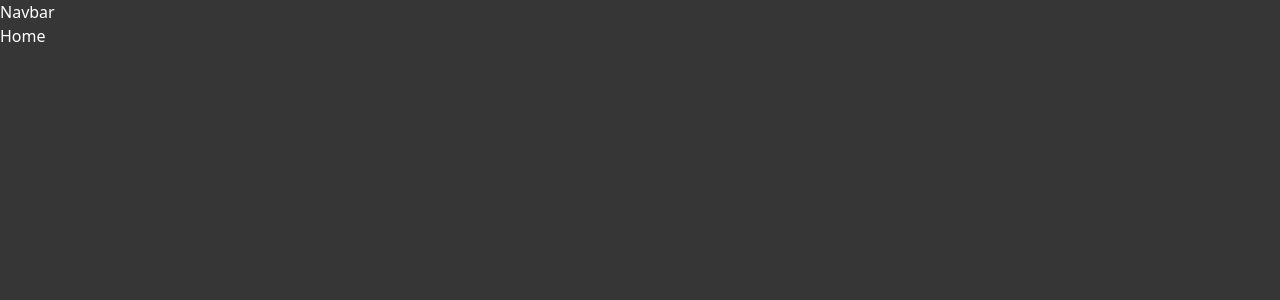
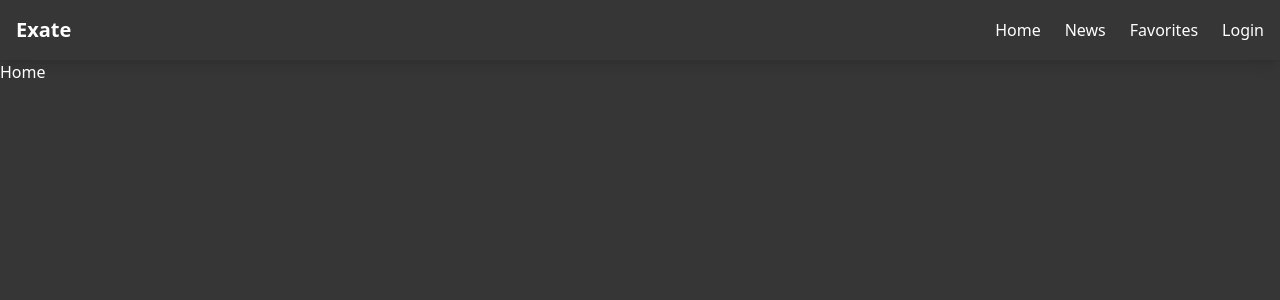
Before and after one commit to exchange-rate-page/front-react, a React (Create React App) app: page / in a window 1280 px wide. Shown: the top 300 px of the page. Built offline with nearby package versions, Linux system fonts and the light colour scheme.

Commit message:
feat: Navbar 생성

```diff
--- a/src/components/Navbar.js
+++ b/src/components/Navbar.js
@@ -1,8 +1,30 @@
 import React from 'react'
+import { Link } from 'react-router-dom'
+import Login from './../pages/Login';
 
 function Navbar() {
   return (
-    <div>Navbar</div>
+    <nav className='bg-[#363636] p-4 shadow-lg'>
+        <div className='container mx-auto flex justify-between items-center'>
+            <Link to="/" className='text-white text-xl font-bold'>
+                Exate
+            </Link>
+            <ul className='flex space-x-6'>
+                <li>
+                    <Link to='/' className='text-white hover:text-gray-400'>Home</Link>
+                </li>
+                <li>
+                    <Link to='/news' className='text-white hover:text-gray-400'>News</Link>
+                </li>
+                <li>
+                    <Link to='/favorites' className='text-white hover:text-gray-400'>Favorites</Link>
+                </li>
+                <li>
+                    <Link to='/login' className='text-white hover:text-gray-400'>Login</Link>
+                </li>
+            </ul>
+        </div>
+    </nav>
   )
 }
 
```
